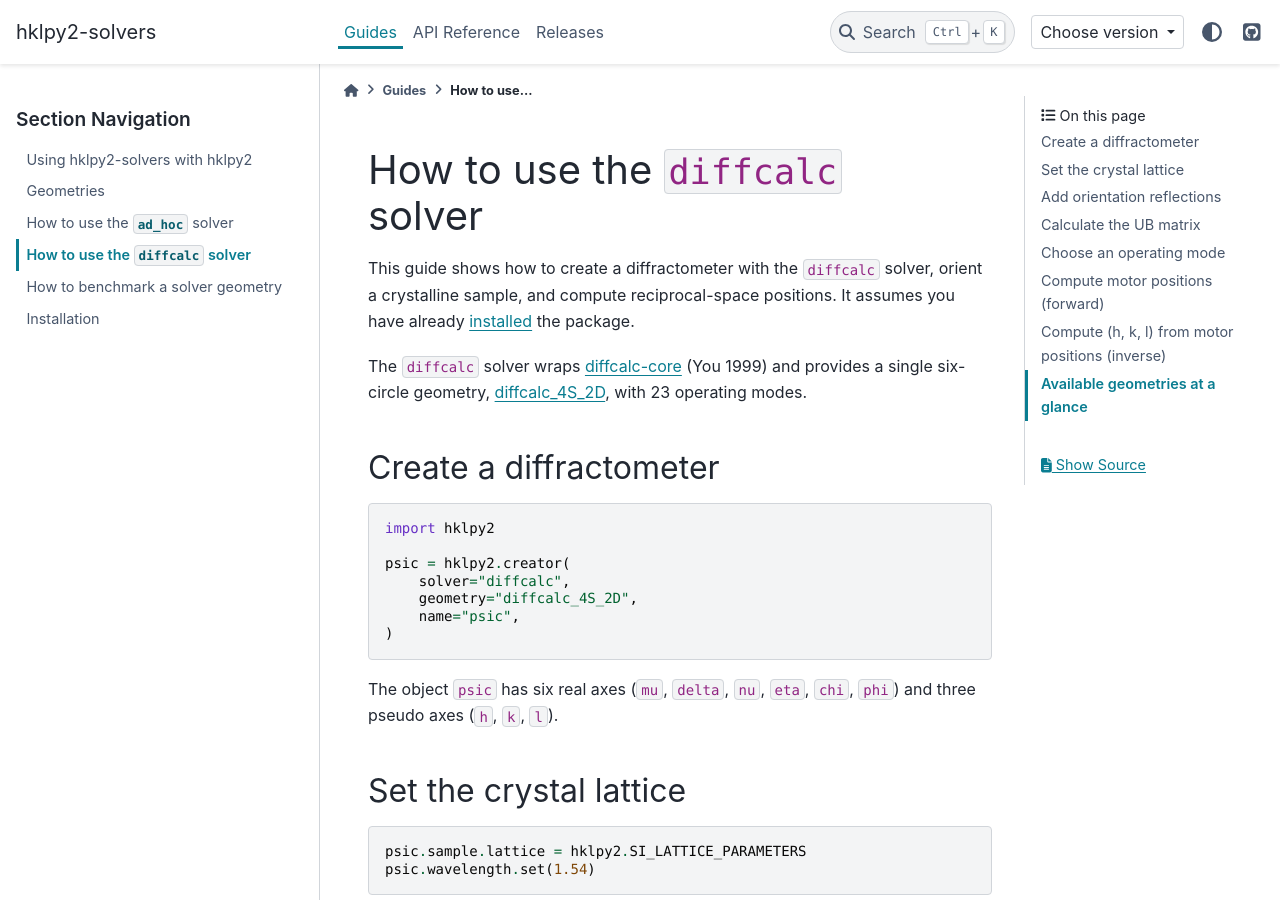
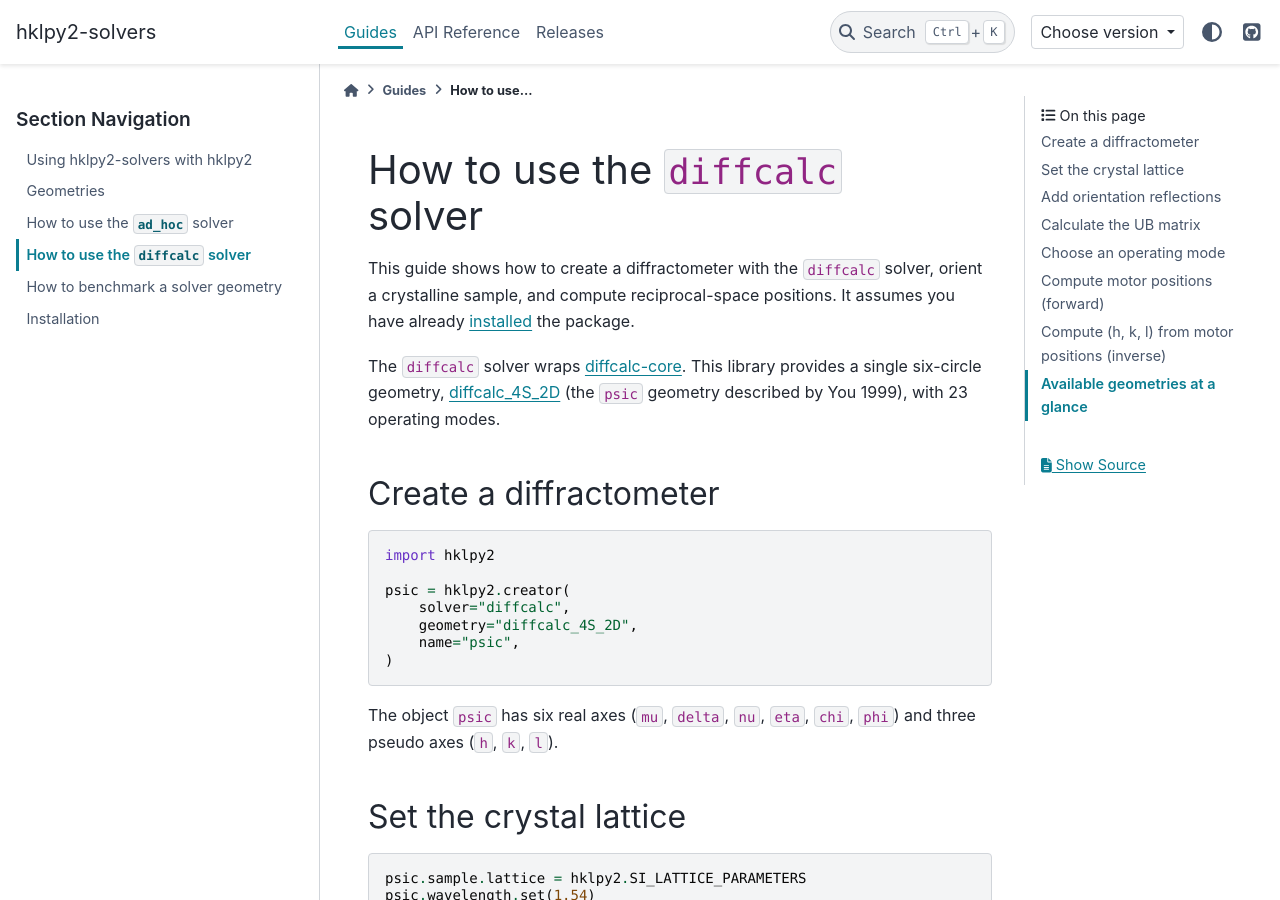
Before and after one commit to prjemian/hklpy2_solvers, a Sphinx documentation site: the page built from docs/source/guide_diffcalc.rst, in a window 1280 px wide and 900 px high. Built offline with Sphinx 7.4.7 and the PyData theme 0.15.4, drawn with Linux system fonts in a browser that asks for light colours; pages that are not in the unit, such as notebooks, are missing from menus.

Commit message:
rephrase

```diff
--- a/docs/source/guide_diffcalc.rst
+++ b/docs/source/guide_diffcalc.rst
@@ -9,11 +9,11 @@ solver, orient a crystalline sample, and compute reciprocal-space
 positions.  It assumes you have already :ref:`installed <install>` the
 package.
 
-The ``diffcalc`` solver wraps
-`diffcalc-core <https://github.com/DiamondLightSource/diffcalc-core>`_
-(You 1999) and provides a single six-circle geometry,
-:ref:`diffcalc_4S_2D <geometry.diffcalc_4S_2D>`, with 23 operating
-modes.
+The ``diffcalc`` solver wraps `diffcalc-core
+<https://github.com/DiamondLightSource/diffcalc-core>`_.  This library provides a single
+six-circle geometry, :ref:`diffcalc_4S_2D <geometry.diffcalc_4S_2D>` (the
+``psic`` geometry described by You 1999),
+with 23 operating modes.
 
 Create a diffractometer
 -----------------------
```
Also changed, not shown: docs/source/guide_ad_hoc.rst (+5 -5 lines).
